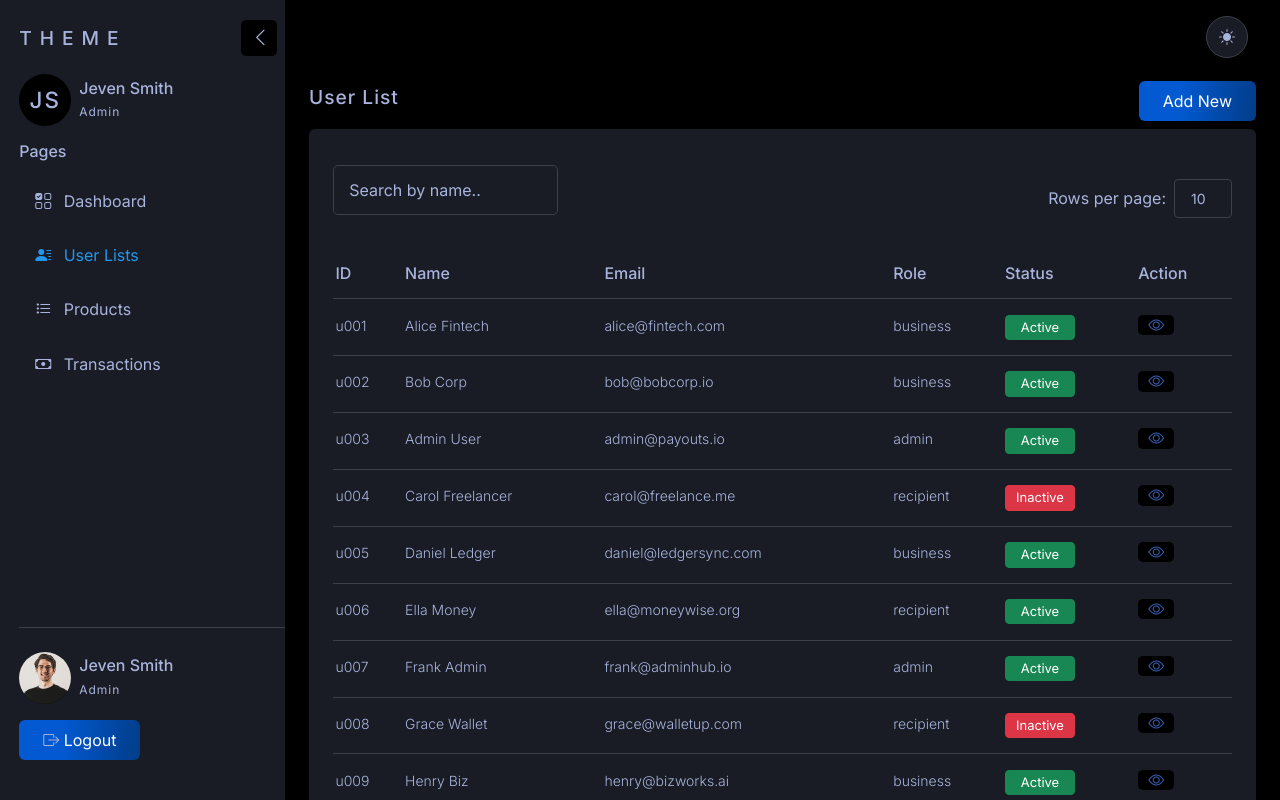
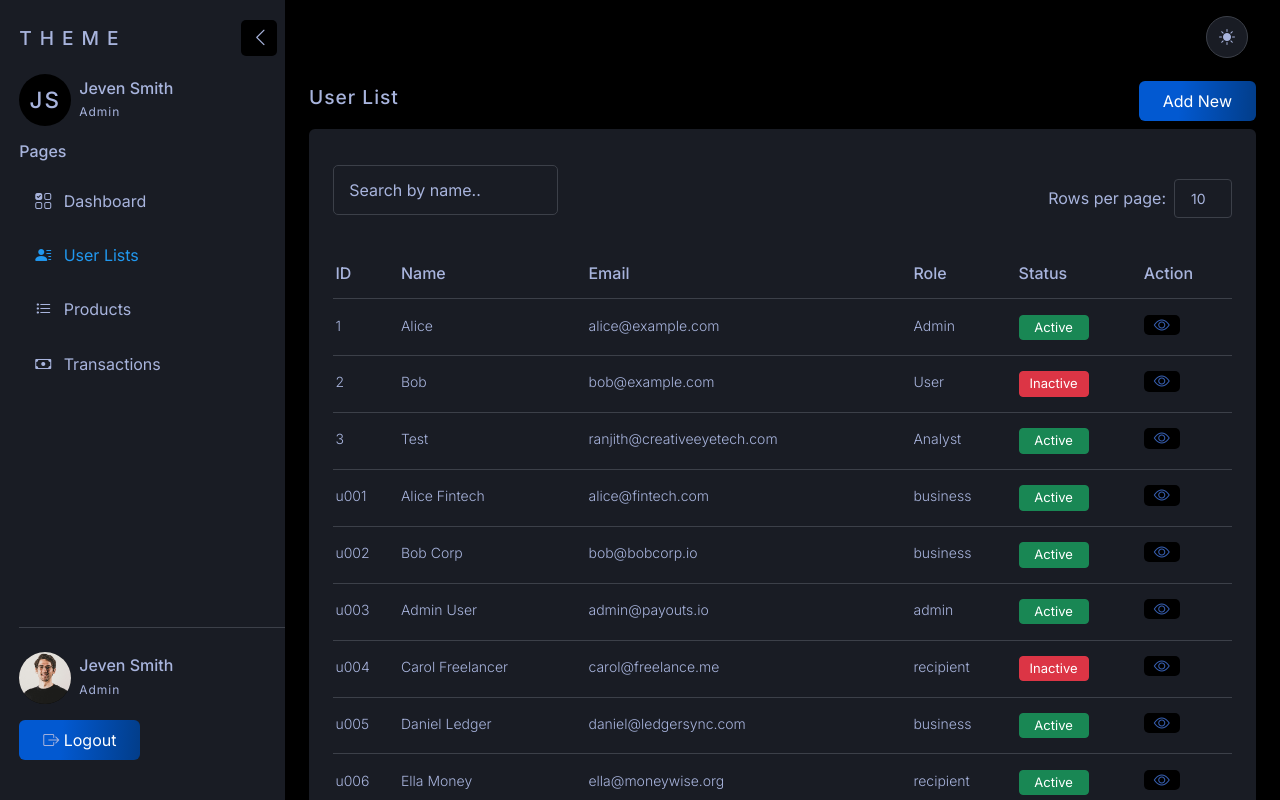
Before and after one commit to ranjith90swt/Dashboard-React, a React (Vite) app: page /users in a window 1280 px wide. Built offline with nearby package versions, Linux system fonts and the light colour scheme; data requests are answered from the project's data file.

Commit message:
json server

```diff
--- /dev/null
+++ b/db.json
@@ -0,0 +1,206 @@
+{
+  "users": [
+    {
+      "id": "1",
+      "name": "Alice",
+      "email": "alice@example.com",
+      "role": "Admin",
+      "status": "active"
+    },
+    {
+      "id": "2",
+      "name": "Bob",
+      "email": "bob@example.com",
+      "role": "User",
+      "status": "inactive"
+    },
+    {
+      "id": "3",
+      "name": "Test",
+      "email": "ranjith@creativeeyetech.com",
+      "role": "Analyst",
+      "status": "active"
+    },
+    {
+      "id": "u001",
+      "name": "Alice Fintech",
+      "email": "alice@fintech.com",
+      "password": "$2b$10$7yEkJtH8zW4Bd1NqXc3Zje3nJcuyrtnwG3U1zkD2VcvE4IxrXq8qO",
+      "role": "business",
+      "status": "active",
+      "created_at": "2025-07-10T08:00:00Z"
+    },
+    {
+      "id": "u002",
+      "name": "Bob Corp",
+      "email": "bob@bobcorp.io",
+      "password": "$2b$10$ZzXvMI7ReoM8wT3yDhhdU.T3bVR5Rwvx2UGOUXZwAoxzFBxRYXqfK",
+      "role": "business",
+      "status": "active",
+      "created_at": "2025-07-11T09:15:00Z"
+    },
+    {
+      "id": "u003",
+      "name": "Admin User",
+      "email": "admin@payouts.io",
+      "password": "$2b$10$UpPyICo7vqO5VKMwTqY7w.2e6gk5LxUtgNczIj23P3QvIR6W8pVuO",
+      "role": "admin",
+      "status": "active",
+      "created_at": "2025-07-01T12:30:00Z"
+    },
+    {
+      "id": "u004",
+      "name": "Carol Freelancer",
+      "email": "carol@freelance.me",
+      "password": "$2b$10$F9oKu1R0PxA7x5J5oNk/DOmGvlhUuKlBnGHBFzYQzQr6KOuUvjcsW",
+      "role": "recipient",
+      "status": "inactive",
+      "created_at": "2025-07-15T10:00:00Z"
+    },
+    {
+      "id": "u005",
+      "name": "Daniel Ledger",
+      "email": "daniel@ledgersync.com",
+      "password": "$2b$10$2Am1xd8Z7UtV2FzG5xpDveEpo2OZt6aPkKsKmkfeMprqZt9xvmG3O",
+      "role": "business",
+      "status": "active",
+      "created_at": "2025-07-02T10:00:00Z"
+    },
+    {
+      "id": "u006",
+      "name": "Ella Money",
+      "email": "ella@moneywise.org",
+      "password": "$2b$10$QkdfgwqkLW9pG5aUk7Ojpug0Mze3N/vtwZuLpWUYl3y8uV84PQl9O",
+      "role": "recipient",
+      "status": "active",
+      "created_at": "2025-07-03T08:45:00Z"
+    },
+    {
+      "id": "u007",
+      "name": "Frank Admin",
+      "email": "frank@adminhub.io",
+      "password": "$2b$10$GqKwKzU6rRMh3xBo1u4Ehe7AZe/ZDpDBg9NCh7J2zK8Oejh9KFSZe",
+      "role": "admin",
+      "status": "active",
+      "created_at": "2025-07-03T10:30:00Z"
+    },
+    {
+      "id": "u008",
+      "name": "Grace Wallet",
+      "email": "grace@walletup.com",
+      "password": "$2b$10$3aQtvnnszKNBzAzL7Pg78OipX92rQKl9VvD6ZgLgU2MKtQwq03Et6",
+      "role": "recipient",
+      "status": "inactive",
+      "created_at": "2025-07-04T11:00:00Z"
+    },
+    {
+      "id": "u009",
+      "name": "Henry Biz",
+      "email": "henry@bizworks.ai",
+      "password": "$2b$10$Kj3F9cxGwGfpMYRzJu6bhu8Nv3l90kPogZzIa0OVZwR25ZlMYG15y",
+      "role": "business",
+      "status": "active",
+      "created_at": "2025-07-05T09:30:00Z"
+    },
+    {
+      "id": "u010",
+      "name": "Ivy Coins",
+      "email": "ivy@coinguru.io",
+      "password": "$2b$10$WfR0GqXuV5kZjWfRG4sRaeuAYzDCx/ZvV5TXaUvE2xwG7Ulymuqva",
+      "role": "recipient",
+      "status": "active",
+      "created_at": "2025-07-05T10:00:00Z"
+    },
+    {
+      "id": "u011",
+      "name": "Jack Partner",
+      "email": "jack@partnerhub.com",
+      "password": "$2b$10$8oHuUsZN8ZfoHsb0zTDnUeD0TwNqjz3cYYG6n0PjxrxPIhqaPIafq",
+      "role": "business",
+      "status": "inactive",
+      "created_at": "2025-07-06T08:00:00Z"
+    },
+    {
+      "id": "u012",
+      "name": "Kate Merchant",
+      "email": "kate@merchplace.io",
+      "password": "$2b$10$9LbDjiywU0Ht8h3WurKOg.x8TldEslfQl5PphvXsRViGIk98MvlzC",
+      "role": "business",
+      "status": "active",
+      "created_at": "2025-07-06T11:15:00Z"
+    },
+    {
+      "id": "u013",
+      "name": "Leo Vendor",
+      "email": "leo@vendx.io",
+      "password": "$2b$10$Ewzv1QaxNGeE1pDAsOYX3.5kqpF0uRWf9q7C7VWxjil2tXVqLGjVm",
+      "role": "recipient",
+      "status": "inactive",
+      "created_at": "2025-07-07T09:45:00Z"
+    },
+    {
+      "id": "u014",
+      "name": "Mia Admin",
+      "email": "mia@payoutops.com",
+      "password": "$2b$10$TUsWjR1Fv89J9T3e4SkDeuhgMvzRbR2o3D1IuQHxHvZTtB7Jg02ge",
+      "role": "admin",
+      "status": "active",
+      "created_at": "2025-07-07T10:00:00Z"
+    },
+    {
+      "id": "u015",
+      "name": "Nathan Flow",
+      "email": "nathan@flowpay.net",
+      "password": "$2b$10$YfRGf6W6qV6zZh9w9Hk5xOgk9RQ/zKQlz5TGK0Pb3/V1e3tFknuFq",
+      "role": "business",
+      "status": "active",
+      "created_at": "2025-07-08T08:30:00Z"
+    },
+    {
+      "id": "u016",
+      "name": "Olivia Receive",
+      "email": "olivia@receivehub.org",
+      "password": "$2b$10$kK9bV4UlG/f1PKK5nbhYuehrZjyZrE5wDv1K7VDCkz9ZD7y9TCU9a",
+      "role": "recipient",
+      "status": "inactive",
+      "created_at": "2025-07-08T09:15:00Z"
+    },
+    {
+      "id": "u017",
+      "name": "Paul Treasury",
+      "email": "paul@treasuryapp.com",
+      "password": "$2b$10$hLcs3M5nK2TddGwDj7xH7OElHtv3PgfF7h1Vr1cs5RgF/RVrdH72y",
+      "role": "admin",
+      "status": "active",
+      "created_at": "2025-07-08T12:00:00Z"
+    },
+    {
+      "id": "u018",
+      "name": "Quinn Payee",
+      "email": "quinn@payeezone.io",
+      "password": "$2b$10$hGq1TF3uV82XR5BtFEvSmu2LUnE8sZJikf7uvX09YXrjqPzTHdxZq",
+      "role": "recipient",
+      "status": "active",
+      "created_at": "2025-07-09T10:30:00Z"
+    },
+    {
+      "id": "u019",
+      "name": "Rita Cloud",
+      "email": "rita@cloudbiz.com",
+      "password": "$2b$10$wXlNpt7R1Q3MdbRn2PnGLe5vw5QX/6pNVGL/vYK9eG9Q1f6hdVqXS",
+      "role": "business",
+      "status": "active",
+      "created_at": "2025-07-09T11:15:00Z"
+    },
+    {
+      "id": "u020",
+      "name": "Sam Receiver",
+      "email": "sam@receiveme.io",
+      "password": "$2b$10$pCKFQ0S1YtsbGWD5Fzcn4OaL3lgYrmAcRYdnQ92NLQqg0Gi4gZtWi",
+      "role": "recipient",
+      "status": "inactive",
+      "created_at": "2025-07-10T09:00:00Z"
+    }
+
+]
+}
--- a/package.json
+++ b/package.json
@@ -7,7 +7,9 @@
     "dev": "vite",
     "build": "vite build",
     "lint": "eslint .",
-    "preview": "vite preview"
+    "preview": "vite preview",
+    "json-server": "json-server --watch db.json --port 3001"
+
   },
   "dependencies": {
     "chart.js": "^4.5.0",
--- a/src/components/Card.jsx
+++ b/src/components/Card.jsx
@@ -1,9 +1,9 @@
 import React from 'react'
 
-const Card = ({ title, description, children }) => {
+const Card = ({ title, description, children, extraClass }) => {
   return (
     <>
-        <div className="card d-flex flex-column">
+        <div className={`card d-flex flex-column ${extraClass}`}>
             <div className="card-header">
                 <h2 className="card-title">{title}</h2>
             </div>
--- /dev/null
+++ b/src/components/UsersCharts.jsx
@@ -0,0 +1,71 @@
+import React, { useEffect, useRef } from 'react'
+
+const UsersCharts = () => {
+    const canvasRef = useRef(null);
+
+  useEffect(() => {
+    // Role count based on your dataset
+    const roleCounts = {
+      admin: 4,
+      business: 7,
+      recipient: 9
+    };
+
+    const data = {
+      labels: ['Admin', 'Business', 'Recipient'],
+      datasets: [{
+        label: 'User Role Distribution',
+        data: [roleCounts.admin, roleCounts.business, roleCounts.recipient],
+        backgroundColor: [
+          'rgba(255, 99, 132, 0.6)',
+          'rgba(54, 162, 235, 0.6)',
+          'rgba(255, 206, 86, 0.6)'
+        ],
+        borderColor: [
+          'rgba(255, 99, 132, 1)',
+          'rgba(54, 162, 235, 1)',
+          'rgba(255, 206, 86, 1)'
+        ],
+        borderWidth: 1
+      }]
+    };
+
+    const options = {
+      responsive: true,
+      plugins: {
+        legend: {
+          position: 'bottom'
+        },
+        title: {
+          display: true,
+          text: 'Distribution of User Roles'
+        }
+      }
+    };
+
+    // Clean up existing chart instance (important in React)
+    let chartInstance = null;
+    if (window.Chart) {
+      if (canvasRef.current.chartInstance) {
+        canvasRef.current.chartInstance.destroy();
+      }
+      chartInstance = new window.Chart(canvasRef.current, {
+        type: 'pie',
+        data,
+        options
+      });
+      canvasRef.current.chartInstance = chartInstance;
+    }
+  }, []);
+
+  return (
+    <div style={{ width: '100%', height: '100%', display:'flex', justifyContent:'center' }}>
+
+       <canvas ref={canvasRef} width="260" height="260" />
+
+
+    </div>
+  )
+}
+
+export default UsersCharts
--- a/src/pages/Dashboard.jsx
+++ b/src/pages/Dashboard.jsx
@@ -4,6 +4,7 @@ import Transactions from './Transactions'
 import UserList from './UserList'
 import DashboardChart from '../components/DashboardChart'
 import { StatCard } from '../components/StatCard'
+import UsersCharts from '../components/UsersCharts'
 const Dashboard = () => {
 
   const stats = [
@@ -66,7 +67,7 @@ const Dashboard = () => {
 
 
       <div className="row g-3 mt-2">
-        <div className="col-lg-6">
+        <div className="col-lg-8">
 
           <UserList
 
@@ -83,19 +84,10 @@ const Dashboard = () => {
 
 
         </div>
-        <div className="col-lg-6">
-          <UserList
-
-           title='Recent Users'
-           showSearch={false}
-           showPageSize={false}
-           showPagination={false}
-           showItemCount={false}
-           limit={7}
-           showCardTitle={true}
-           showPageTitle={false}
-           showAddButton = {false}
-          />
+        <div className="col-lg-4">
+          <Card title='User Data' extraClass='justify-content-center'>
+            <UsersCharts />
+          </Card>
         </div>
       </div>
 
--- a/src/pages/UserList.jsx
+++ b/src/pages/UserList.jsx
@@ -37,7 +37,7 @@ const UserList = (
 
   useEffect(() => {
     setIsLoading(true);
-    fetch('../data/user.json')
+    fetch('http://localhost:3001/users')
       .then((res) => res.json())
       .then((data) => {
         setUsers(data);
@@ -109,32 +109,46 @@ const UserList = (
   }));
 };
 
-const handleAddUser = (e) => {
+const handleAddUser = async (e) => {
   e.preventDefault();
 
   if (!newUser.name || !newUser.email || !newUser.role) {
     setShowErrMsg('All fields are Required');
     return;
+  } else {
+    setShowErrMsg('');
   }
 
-  else{
-    setShowErrMsg({});
-  }
-
-  const newId = users.length ? Math.max(...users.map((u) => u.id)) + 1 : 1;
-
   const userToAdd = {
-    id: newId,
     ...newUser,
     status: 'active',
   };
 
-  setUsers([...users, userToAdd]);
-  setNewUser({ name: '', email: '', role: '' });
-  setShowAddModal(false);
+  try {
+    const response = await fetch('http://localhost:3001/users', {
+      method: 'POST',
+      headers: {
+        'Content-Type': 'application/json',
+      },
+      body: JSON.stringify(userToAdd),
+    });
+
+    if (!response.ok) {
+      throw new Error('Failed to add user');
+    }
+
+    const savedUser = await response.json();
+
+    // Update local users state with the new user from server (including id)
+    setUsers(prevUsers => [...prevUsers, savedUser]);
+
+    // Reset form and close modal
+    setNewUser({ name: '', email: '', role: '' });
+    setShowAddModal(false);
+  } catch (error) {
+    setShowErrMsg('Error adding user: ' + error.message);
+  }
 };
-
-
 
   return (
     <>
```
Also changed, not shown: src/components/InputField.jsx (line endings or trailing spaces), src/css/UserChart.css (added).
